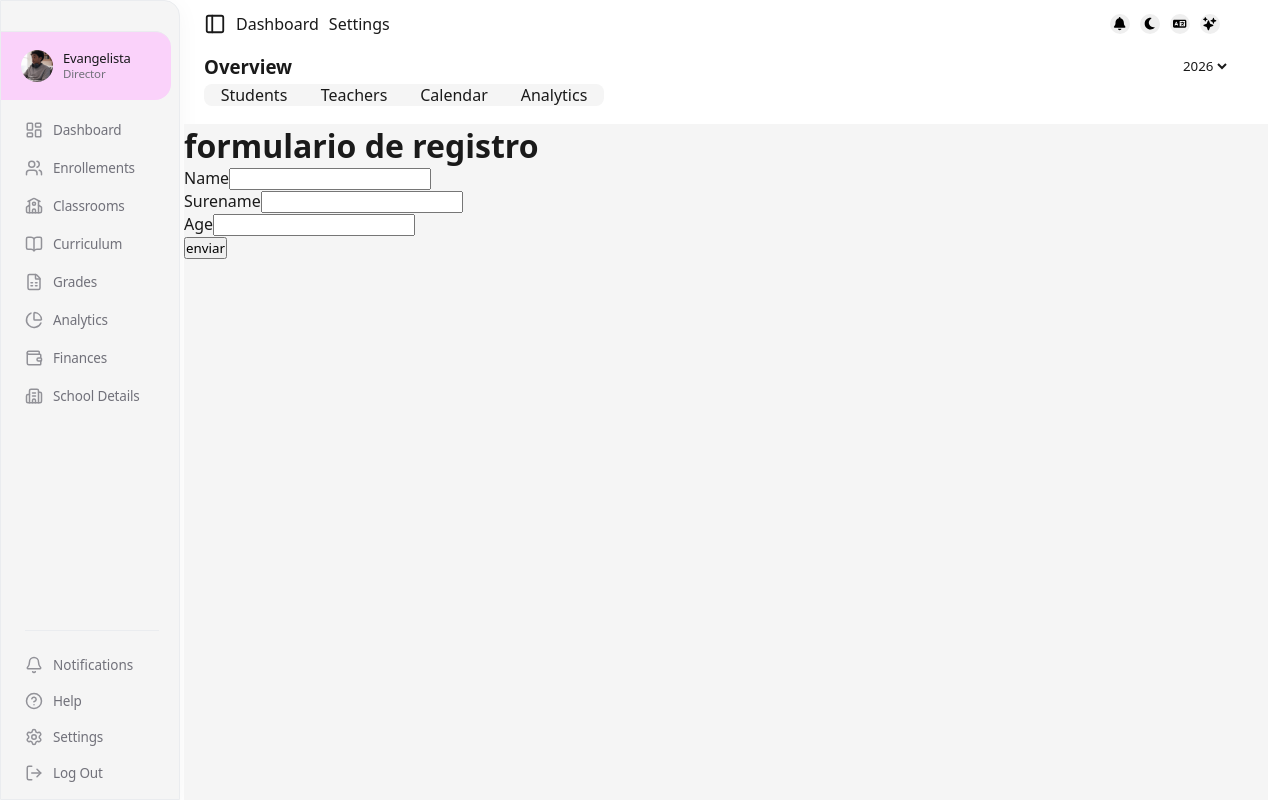
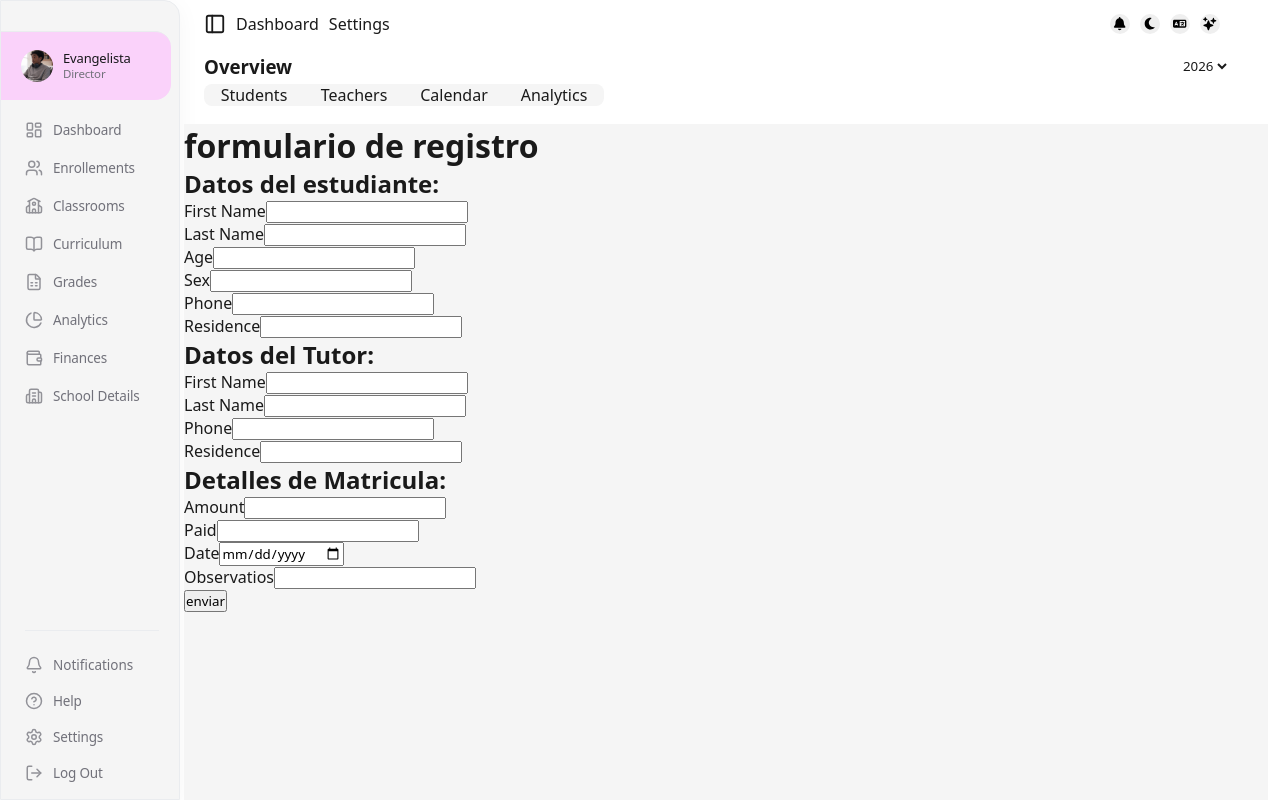
Before and after one commit to evangelistax/school, a React (Vite) app: page /enrollements/enroll in a window 1280 px wide. Built offline with nearby package versions, Linux system fonts and the light colour scheme.

Commit message:
poner mas campos al formulario

```diff
--- a/index.html
+++ b/index.html
@@ -4,7 +4,7 @@
     <meta charset="UTF-8" />
     <link rel="icon" type="image/svg+xml" href="/favicon.svg" />
     <meta name="viewport" content="width=device-width, initial-scale=1.0" />
-    <title>test</title>
+    <title>school</title>
     <link rel="stylesheet" href="global.css" />
   </head>
   <body>
--- a/src/contexts/contex.jsx
+++ b/src/contexts/contex.jsx
@@ -6,21 +6,43 @@ export const GlobalContex = ({ children }) => {
   const [isOpen, setIsOpen] = useState(true);
   const [isActive, setIsActive] = useState(true);
   const [isVisible, setIsVisible] = useState(false);
-  const [formIsVisible, setFormIsVisible] = useState(false);
 
-  const [datos, setDatos] = useState({
-    name: "",
-    surename: "",
+  const [studentData, setStudentData] = useState({
+    firstname: "",
+    lastname: "",
     age: null,
+    sex: "",
+    phone: "",
+    residence: "",
   });
 
-  const updateLabel = (e) => {
+  const updateStudentLabel = (e) => {
     const { name, value } = e.target;
-    setDatos({ ...datos, [name]: value });
+    setStudentData({ ...studentData, [name]: value });
   };
 
-  const changeForm = () => {
-    setFormIsVisible(!formIsVisible);
+  const [tutorData, setTutorData] = useState({
+    firstname: "",
+    lastname: "",
+    phone: "",
+    residence: "",
+  });
+
+  const updateTutorLabel = (e) => {
+    const { name, value } = e.target;
+    setTutorData({ ...tutorData, [name]: value });
+  };
+
+  const [enrollementData, setEnrollementData] = useState({
+    amount: null,
+    paid: null,
+    dateof: null,
+    observations: "",
+  });
+
+  const updateEnrollementLabel = (e) => {
+    const { name, value } = e.target;
+    setEnrollementData({ ...studentData, [name]: value });
   };
 
   const changeVisibility = () => {
@@ -48,10 +70,12 @@ export const GlobalContex = ({ children }) => {
         switchs,
         isVisible,
         changeVisibility,
-        formIsVisible,
-        changeForm,
-        datos,
-        updateLabel,
+        studentData,
+        updateStudentLabel,
+        tutorData,
+        updateTutorLabel,
+        enrollementData,
+        updateEnrollementLabel,
       }}
     >
       {children}
--- a/src/pages/enroll.jsx
+++ b/src/pages/enroll.jsx
@@ -1,47 +1,182 @@
 import { useApp } from "../contexts/utils";
 
 export default function Enroll() {
-  const { datos, updateLabel } = useApp();
+  const {
+    studentData,
+    updateStudentLabel,
+    tutorData,
+    updateTutorLabel,
+    enrollementData,
+    updateEnrollementLabel,
+  } = useApp();
   function submit(e) {
     e.preventDefault();
     alert(
-      `nombre: ${datos.name}, apellidos: ${datos.surename}, edad: ${datos.age}`,
+      `estudiante: ${studentData}, tutor: ${tutorData}, matricula: ${enrollementData}`,
     );
   }
   return (
     <>
       <h1>formulario de registro</h1>
       <form onSubmit={submit}>
+        <div className="student-data">
+          <h2>Datos del estudiante: </h2>
           <div>
-          <label htmlFor="name">Name</label>
+            <label htmlFor="student-name">First Name</label>
             <input
               type="text"
-            id="name"
-            name="name"
-            value={datos.name}
-            onChange={updateLabel}
+              id="student-name"
+              name="firstname"
+              value={studentData.firstname}
+              onChange={updateStudentLabel}
             ></input>
           </div>
 
           <div>
-          <label htmlFor="surename">Surename</label>
+            <label htmlFor="student-surename">Last Name</label>
             <input
               type="text"
-            id="surename"
+              id="student-surename"
               name="surename"
-            value={datos.surename}
-            onChange={updateLabel}
+              value={studentData.surename}
+              onChange={updateStudentLabel}
             ></input>
           </div>
           <div>
-          <label htmlFor="age">Age</label>
+            <label htmlFor="student-age">Age</label>
             <input
               type="number"
-            id="age"
+              id="student-age"
               name="age"
-            value={datos.age}
-            onChange={updateLabel}
+              value={studentData.age}
+              onChange={updateStudentLabel}
             ></input>
+          </div>
+
+          <div>
+            <label htmlFor="student-sex">Sex</label>
+            <input
+              type="text"
+              id="student-sex"
+              name="sex"
+              value={studentData.sex}
+              onChange={updateStudentLabel}
+            ></input>
+          </div>
+
+          <div>
+            <label htmlFor="student-phone">Phone</label>
+            <input
+              type="text"
+              id="student-phone"
+              name="phone"
+              value={studentData.phone}
+              onChange={updateStudentLabel}
+            ></input>
+          </div>
+
+          <div>
+            <label htmlFor="student-residence">Residence</label>
+            <input
+              type="text"
+              id="student-residence"
+              name="residence"
+              value={studentData.residence}
+              onChange={updateStudentLabel}
+            ></input>
+          </div>
+        </div>
+        <div className="teacher-data">
+          <h2>Datos del Tutor: </h2>
+          <div>
+            <label htmlFor="teacher-name">First Name</label>
+            <input
+              type="text"
+              id="teacher-name"
+              name="firstname"
+              value={tutorData.firstname}
+              onChange={updateTutorLabel}
+            ></input>
+          </div>
+
+          <div>
+            <label htmlFor="teacher-surename">Last Name</label>
+            <input
+              type="text"
+              id="teacher-surename"
+              name="surename"
+              value={tutorData.surename}
+              onChange={updateTutorLabel}
+            ></input>
+          </div>
+
+          <div>
+            <label htmlFor="teacher-phone">Phone</label>
+            <input
+              type="text"
+              id="teacher-phone"
+              name="phone"
+              value={tutorData.phone}
+              onChange={updateTutorLabel}
+            ></input>
+          </div>
+
+          <div>
+            <label htmlFor="teacher-residence">Residence</label>
+            <input
+              type="text"
+              id="teacher-residence"
+              name="residence"
+              value={tutorData.residence}
+              onChange={updateTutorLabel}
+            ></input>
+          </div>
+        </div>
+        <div className="enrollement-data">
+          <h2>Detalles de Matricula: </h2>
+          <div>
+            <label htmlFor="enrollement-amount">Amount</label>
+            <input
+              type="text"
+              id="enrollement-amount"
+              name="amount"
+              value={enrollementData.amount}
+              onChange={updateEnrollementLabel}
+            ></input>
+          </div>
+
+          <div>
+            <label htmlFor="enrollement-paid">Paid</label>
+            <input
+              type="text"
+              id="enrollement-paid"
+              name="paid"
+              value={enrollementData.paid}
+              onChange={updateEnrollementLabel}
+            ></input>
+          </div>
+
+          <div>
+            <label htmlFor="dateof">Date</label>
+            <input
+              type="date"
+              id="dateof"
+              name="dateof"
+              value={enrollementData.dateof}
+              onChange={updateEnrollementLabel}
+            ></input>
+          </div>
+
+          <div>
+            <label htmlFor="enrollement-observation">Observatios</label>
+            <input
+              type="text"
+              id="enrollement-observation"
+              name="observations"
+              value={enrollementData.age}
+              onChange={updateEnrollementLabel}
+            ></input>
+          </div>
         </div>
         <button type="submit">enviar</button>
       </form>
```
Lines whose indentation alone changed are shown as unchanged.
